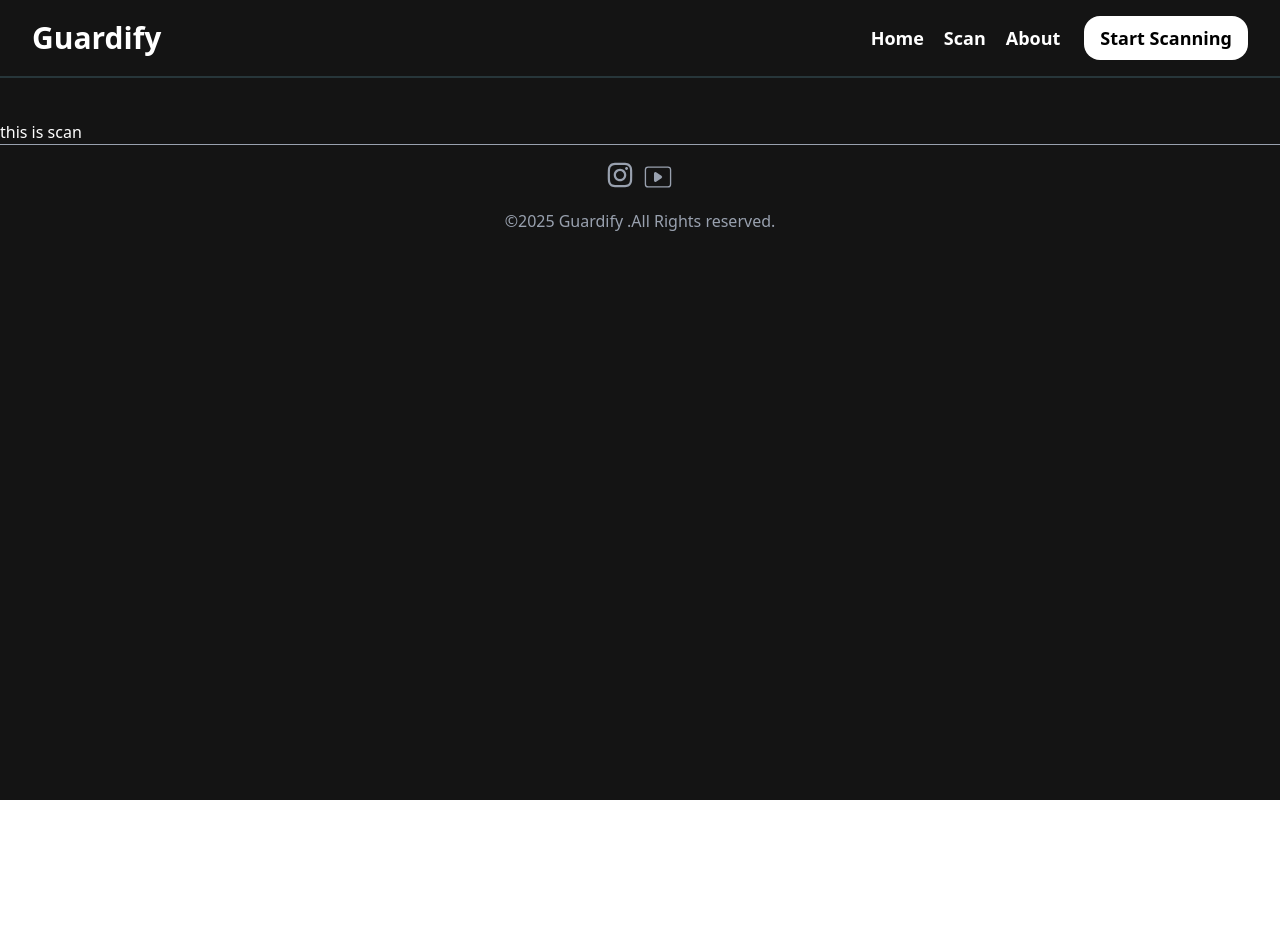
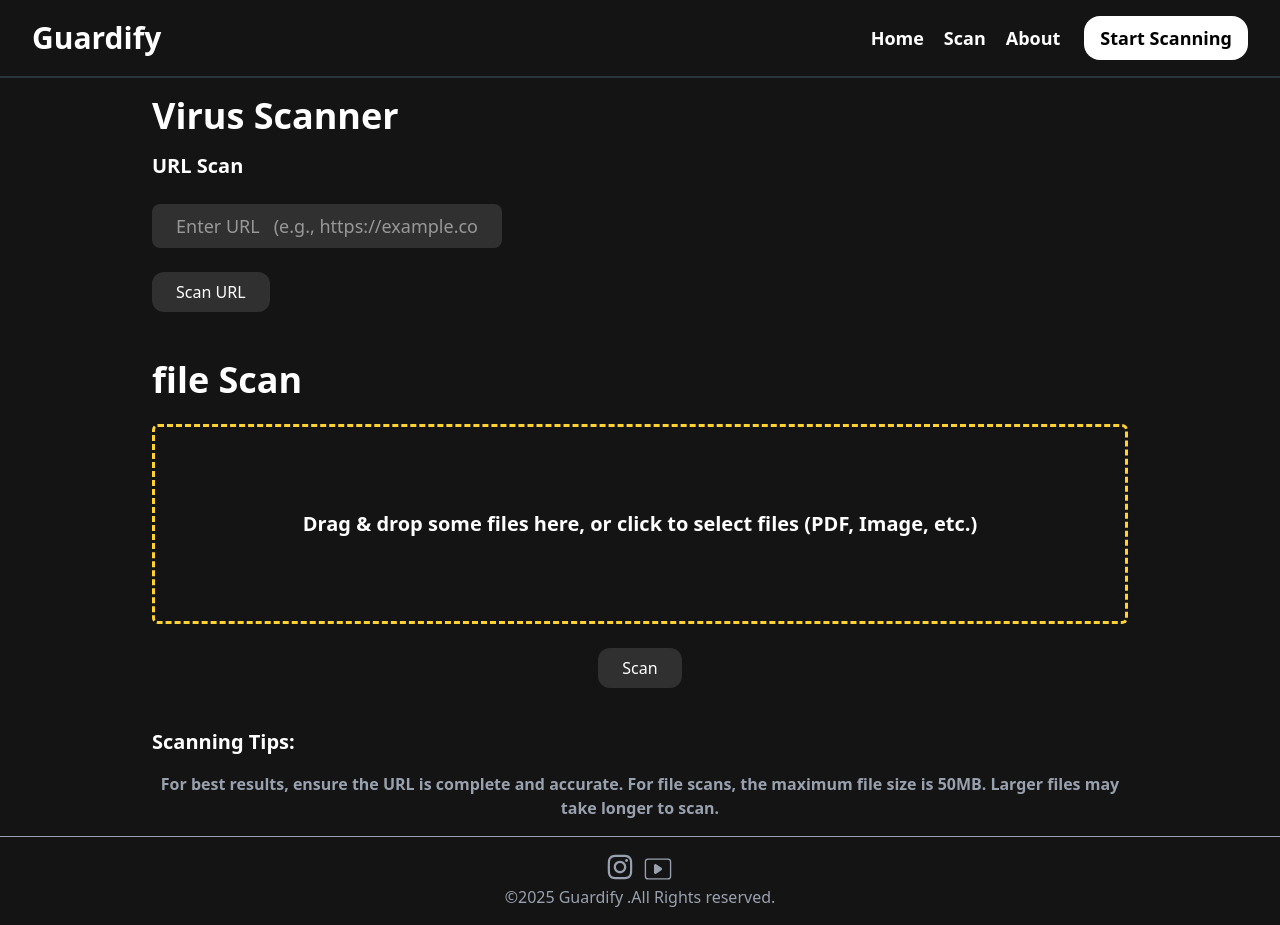
Before and after one commit to codehasrhil/Guardify, a React (Vite) app in the folder guardify/: page /Scan in a window 1280 px wide. Before the commit the page ends 800 px from the top, so only its background shows below. Built offline with nearby package versions, Linux system fonts and the light colour scheme.

Commit message:
add url working code

```diff
--- a/guardify/package.json
+++ b/guardify/package.json
@@ -11,9 +11,11 @@
   },
   "dependencies": {
     "@tailwindcss/vite": "^4.1.8",
+    "axios": "^1.10.0",
     "dom": "^0.0.3",
     "react": "^18.3.1",
     "react-dom": "^18.3.1",
+    "react-dropzone": "^14.3.8",
     "react-icons": "^5.5.0",
     "react-router-dom": "^7.6.2",
     "router": "^2.2.0",
--- /dev/null
+++ b/guardify/src/Components/DragDrop.jsx
@@ -0,0 +1,48 @@
+import React from 'react'
+import { useCallback } from "react"
+import { useDropzone } from 'react-dropzone';
+
+
+const DragDrop = () => {
+
+  const onDrop = useCallback((acceptedFiles) => {
+    acceptedFiles.forEach((file) => {
+      console.log('Dropped file:', file);
+      // You can upload or preview file here
+    });
+  }, []);
+
+  const { getRootProps, getInputProps, isDragActive } = useDropzone({
+    onDrop,
+    accept: {
+      'image/*': [],
+      'application/pdf': [],
+      'application/msword': [],
+      'application/vnd.openxmlformats-officedocument.wordprocessingml.document': [],
+    },
+  });
+
+
+    return (
+        <div className='px-6 pt-12 grid gap-6 pb-6 '>
+            <h1 className='text-4xl font-bold'>file Scan</h1>
+            <div
+                {...getRootProps()}
+                className="border-3 font-bold text-xl  border-dashed border-amber-300 p-10 text-center min-h-[200px] flex justify-center items-center w-full  rounded-md"
+            >
+                <input {...getInputProps()} />
+                {isDragActive ? (
+                    <p>Drop the files here ...</p>
+                ) : (
+                    <p>Drag & drop some files here, or click to select files (PDF, Image, etc.)</p>
+                )}
+            </div>
+            <div className='grid justify-center'>
+                <button className='bg-[#303030] p-2 px-6 w-fit  rounded-xl'>Scan</button>
+            </div>
+
+        </div>
+    )
+}
+
+export default DragDrop
--- a/guardify/src/Components/Footer.jsx
+++ b/guardify/src/Components/Footer.jsx
@@ -4,15 +4,15 @@ import { CiYoutube } from "react-icons/ci";
 
 const Footer = () => {
   return (
-    <div className='bg-[#141414]'>
+    <div className='bg-[#141414] h'>
        <div>
           <div className='w-full h-[1px] bg-gray-400'></div>
-          <div className='grid gap-4 mt-4 text-gray-400 justify-center'>
+          <div className='grid gap- mt-4 text-gray-400 justify-center'>
              <div className='flex gap-2 justify-center'>
                 <p><FaInstagram size={28} /></p>
                 <p><CiYoutube size={32}/></p>
              </div>
-             <div className='flex gap-1  pb-4'>
+             <div className='flex gap-1 pb-4'>
                 <p>&copy;2025</p>
                 <p>Guardify</p>
                 <p>.All Rights reserved.</p>
--- /dev/null
+++ b/guardify/src/Config/Scrip.js
@@ -0,0 +1,2 @@
+export const ApiKey = "dbb86d8a93ae5ee260ff048627c987f2853c5bb4035cb91e0fe089862cac5d3d"
+export const BaseUrl = 'https://www.virustotal.com/api/v3'
--- a/guardify/src/Pages/Home.jsx
+++ b/guardify/src/Pages/Home.jsx
@@ -10,7 +10,7 @@ const Home = () => {
     <div className='bg-[#141414] w-full mx-auto sm:w-[620px] md:w-[740px] lg:w-[940px] xl:w-[1024px]'>
       <div className='p-4 pt-24 w-full sm:p-6 sm:pt-24 '>
         <div
-          className="flex min-h-[280px] flex-col gap-6 sm:gap-8  bg-cover bg-center bg-no-repeat rounded-xl items-center justify-center  text-center  md:min-h-[320px] lg:min-h-[400px] xl:min-h-[460px]"
+          className="flex min-h-[280px] flex-col gap-6 sm:gap-8 border-2 border-[#161718]  bg-cover bg-center bg-no-repeat rounded-xl items-center justify-center  text-center  md:min-h-[320px] lg:min-h-[400px] xl:min-h-[460px]"
           style={{
             backgroundImage: `linear-gradient(rgba(0, 0, 0, 0.1), rgba(0, 0, 0, 0.4)), url(${Ok})`
           }}
@@ -20,7 +20,7 @@ const Home = () => {
               Guardify
             </h1>
             <h2 className='text-white text-lg px-4'>Advanced security solutions for your digital world.</h2>
-            <button className='bg-[#0CF2A5] py-2 px-6 mb-12 rounded-2xl text-lg font-bold'>Scan</button>
+            <Link to='/scan' className='bg-[#0CF2A5] py-2 px-6 mb-14 rounded-2xl text-lg font-bold'>Scan</Link>
           </div>
 
         </div>
--- a/guardify/src/Pages/Scan.jsx
+++ b/guardify/src/Pages/Scan.jsx
@@ -1,9 +1,114 @@
-import React from 'react'
+import React, { Suspense, useState } from 'react'
+import DragDrop from '../Components/DragDrop'
+import { ApiKey, BaseUrl } from '../Config/Scrip'
+import axios from 'axios';
+import ScanResult from './ScanResult';
+
+
 
 const Scan = () => {
+
+  const [url, setUrl] = useState("")
+  const [scanId, setScanId] = useState('');
+  const [scanResult, setscanResult] = useState(null);
+  const [loading, setloding] = useState(false);
+
+  const handleScanUrl = async () => {
+    console.log("url is got")
+    if (!url) {
+      alert('please Enter the Url');
+      return;
+    }
+
+    setloding(true);
+    setscanResult(null);
+
+    const data = new URLSearchParams();
+    data.append("url", url);
+
+    try {
+
+      const response = await axios.post(`${BaseUrl}/urls`, data, {
+        headers: {
+          "x-apikey": ApiKey,
+          "Content-Type": 'application/x-www-form-urlencoded'
+        }
+      });
+
+      console.log("Scan successful.. Id", response.data.data.id);
+      const id = response.data.data.id;
+      setScanId(id);
+      await getScanResult(id);
+
+    } catch (error) {
+      console.log("This is Error:", error);
+    } finally {
+      setloding(false);
+    }
+  };
+
+  const getScanResult = async (scanId) => {
+    try {
+      const response = await axios.get(`${BaseUrl}/analyses/${scanId}`, {
+        headers: {
+          "x-apikey": ApiKey,
+        }
+      })
+      setscanResult(response.data.data);
+    } catch (error) {
+      console.log("Scan is faild:", error);
+    }
+  }
+
+
   return (
-    <div className='pt-30 text-white'>
-       this is scan
+    <div>
+      <div className='bg-[#141414] w-full mx-auto sm:w-[620px] md:w-[740px] lg:w-[940px] xl:w-[1024px]'>
+        <div className='pt-24 text-white'>
+
+          {/* Url scan */}
+
+          <div className='grid px-6  gap-6'>
+            <div className='font-bold grid gap-4'>
+              <h1 className='text-4xl'>Virus Scanner</h1>
+              <p className='text-xl'>URL Scan</p>
+            </div>
+            <div>
+              <input type="text" placeholder='Enter URL   (e.g., https://example.com)' value={url} onChange={(e) => setUrl(e.target.value)} className='border-none outline-none text-lg w-full  px-6 sm:w-[350px]  rounded-lg  p-2 bg-[#303030]' />
+            </div>
+            <div>
+              <button className='bg-[#303030] p-2 px-6  rounded-xl' onClick={handleScanUrl}>{loading ? 'Scanning...' : 'Scan URL'}</button>
+            </div>
+          </div>
+
+          {/* Result Section */}
+
+          {loading && (
+            <div className='text-center text-gray-300 mt-6'> 🔄️Loding Scan Result.</div>
+          )}
+
+          {!loading && scanResult && (
+             <ScanResult result={scanResult} />
+          )}
+
+
+          {/*File Scan*/}
+
+          <div>
+            <DragDrop />
+          </div>
+          <div className='px-6 py-4 grid gap-4'>
+            <h1 className='text-xl font-bold'>Scanning Tips:</h1>
+            <p className='font-semibold text-center text-gray-400'>For best results, ensure the URL is complete and accurate. For file scans, the maximum file size is 50MB. Larger files may take longer to scan.</p>
+          </div>
+
+
+        </div>
+      </div>
+
+
+
+
     </div>
   )
 }
--- /dev/null
+++ b/guardify/src/Pages/ScanResult.jsx
@@ -0,0 +1,27 @@
+import React from 'react'
+
+const ScanResult = ({ result }) => {
+
+    if (!result) return null;
+
+    const stats = result.attributes.stats;
+
+    return (
+
+        <div className='p-6'>
+            <div className='p-6 bg-[#1e1e1e] rounded-xl text-white mt-6'>
+                <h2 className='text-2xl font-bold mb-4'>Scan Result</h2>
+                <p><strong>Status:</strong> {result.attributes.status}</p>
+
+                <div className='mt-4 grid gap-2'>
+                    <p><strong>Harmless:</strong> {stats.harmless}</p>
+                    <p><strong>Malicious:</strong> {stats.malicious}</p>
+                    <p><strong>Suspicious:</strong> {stats.suspicious}</p>
+                    <p><strong>Undetected:</strong> {stats.undetected}</p>
+                </div>
+            </div>
+        </div>
+    )
+}
+
+export default ScanResult
--- a/guardify/src/index.css
+++ b/guardify/src/index.css
@@ -7,4 +7,6 @@
 
 html,body , #root{
     height: 100%;
+    user-select: none;
+    cursor: default;
 }
```
Also changed, not shown: guardify/src/Pages/About.jsx (+72 -2 lines), guardify/src/App.jsx (line endings or trailing spaces), guardify/src/assets/unnamed.png (added), 1 other file (tests, documents, lock files or other folders).
